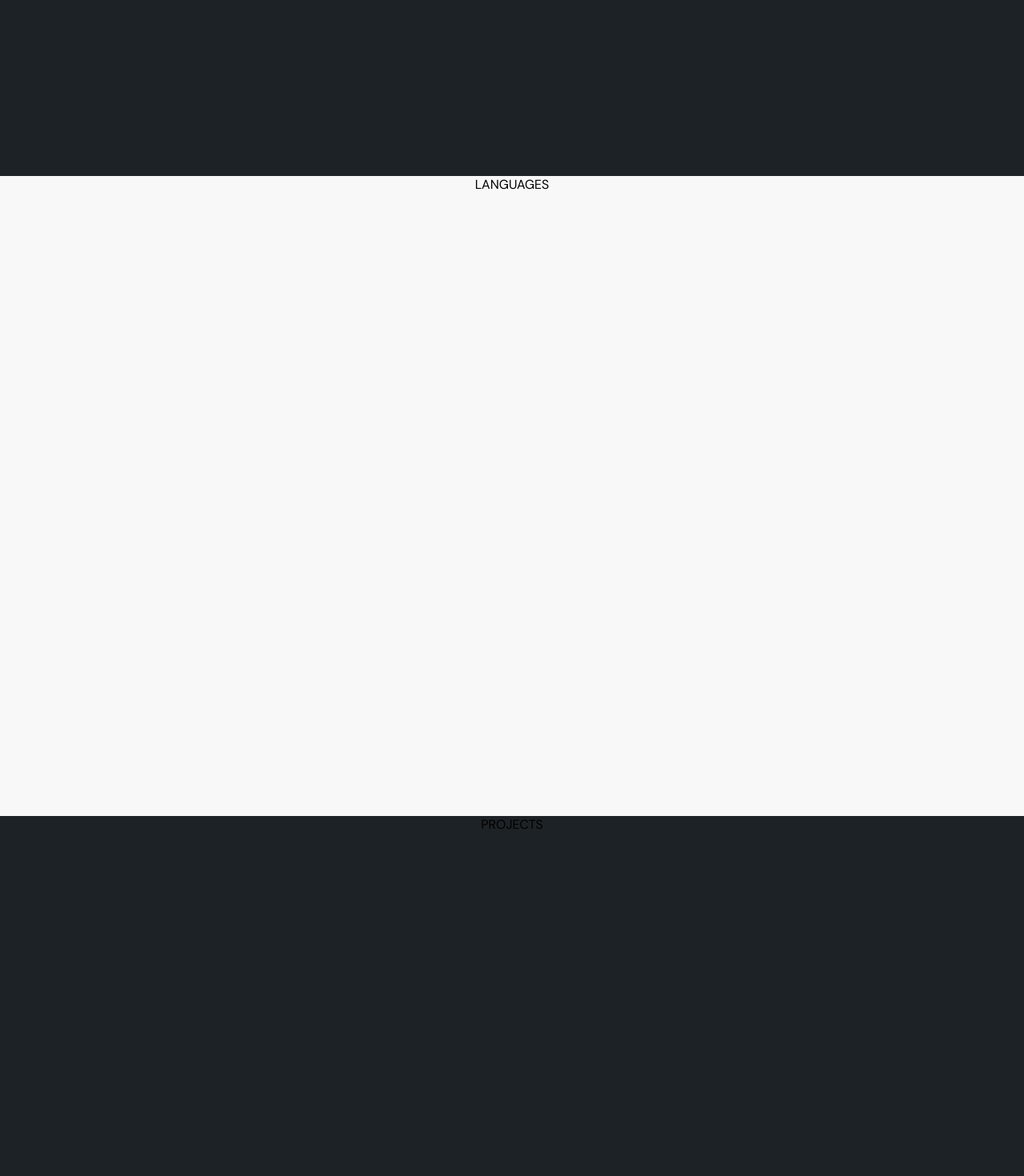
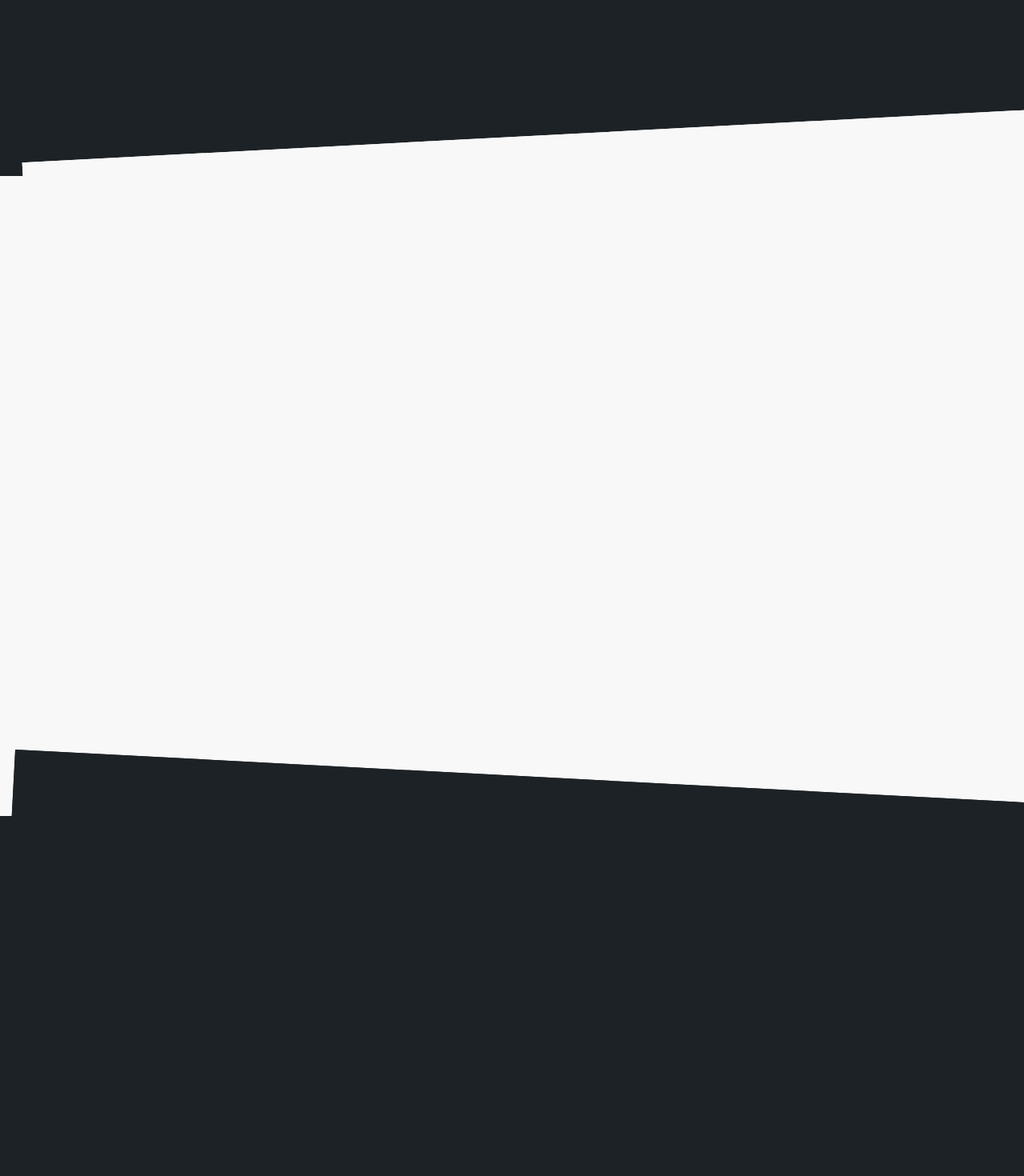
Before and after one commit to alaraayan/portfolio, a React (Create React App) app: page / in a window 1280 px wide. Shown: the part 1380-2850 px from the top of the page at 80% size. Built offline with nearby package versions, Linux system fonts and the light colour scheme.

Commit message:
lines added

```diff
--- a/src/components/About.js
+++ b/src/components/About.js
@@ -1,3 +1,10 @@
 export default function About() {
-  return <div className="component-container dark" id="about"> ABOUT ME </div>
+  return (
+    <>
+      <div className="component-container dark" id="about"> ABOUT ME
+
+      </div>
+      <hr className="section-break-left"/>
+    </>
+  )
 }
--- a/src/components/Contact.js
+++ b/src/components/Contact.js
@@ -1,3 +1,9 @@
 export default function Contact() {
-  return <div className="component-container dark" id="contact"> CONTACT </div>
+  return (
+    <>
+      <div className="component-container dark " id="contact"> CONTACT </div>
+      <hr className="section-break-left"/>
+    </>
+  )
+
 }
--- a/src/components/Footer.js
+++ b/src/components/Footer.js
@@ -1,7 +1,8 @@
 export default function Footer() {
   const currentYear = new Date().getFullYear()
   return (
-    <>
+    < >
+
       <div className="component-container light footer title-font"><h4>Alara Ayan &copy; {currentYear}</h4> </div>
     </>
   )
--- a/src/components/Languages.js
+++ b/src/components/Languages.js
@@ -1,3 +1,8 @@
 export default function Languages() {
-  return <div className="component-container light" id="languages"> LANGUAGES </div>
+  return (
+    <>
+      <div className="component-container light" id="languages"> LANGUAGES </div>
+      <hr className="section-break"/>
+    </>
+  )
 }
--- a/src/components/Projects.js
+++ b/src/components/Projects.js
@@ -1,3 +1,9 @@
 export default function Projects() {
-  return <div className="component-container dark" id="projects"> PROJECTS </div>
+
+  return (
+    <>
+      <div className="component-container dark" id="projects"> PROJECTS </div>
+      <hr className="section-break-left"/>
+    </>
+  )
 }
--- a/src/components/WorkExperience.js
+++ b/src/components/WorkExperience.js
@@ -1,3 +1,8 @@
 export default function WorkExperience() {
-  return <div className="component-container light" id="experience"> WORK EXPERIENCE </div>
+  return (
+    <>
+      <div className="component-container light" id="experience"> WORK EXPERIENCE </div>
+      <hr className="section-break"/>
+    </>
+  )
 }
--- a/src/styles/main.scss
+++ b/src/styles/main.scss
@@ -156,7 +156,7 @@ h1 {
 }
 
 .section-break {
-  width: 101%;
+  width: 99vw;
   border: 80px solid $black;
   background-color: $black;
   -webkit-transform: translateY(-50px) translateX(0px) rotate(1.2deg);
@@ -164,6 +164,21 @@ h1 {
   position: absolute;
   overflow-x: hidden;
   right: -1px;
+  @media only screen and (max-width: 1095px){
+      display: none;
+    }
+}
+
+.section-break-left {
+  width: 99vw;
+  border: 80px solid $beige;
+  background-color: $beige;
+  -webkit-transform: translateY(-50px) translateX(0px) rotate(-1.2deg);
+  transform: translateY(-50px) translateX(0px) rotate(-3.0deg);
+  position: absolute;
+  overflow-x: hidden;
+  right: -18.5px;
+
   @media only screen and (max-width: 1095px){
       display: none;
     }
@@ -178,6 +193,8 @@ h1 {
   border: $black 30px solid;
   left: -2px;
 }
+
+
 
 .contact-links img {
   min-width: 33%;
@@ -240,5 +257,5 @@ h1 {
   display: flex;
   align-items: center;
   justify-content: center;
-  height: 3vh;
+  height: 33vh;
 }
```
